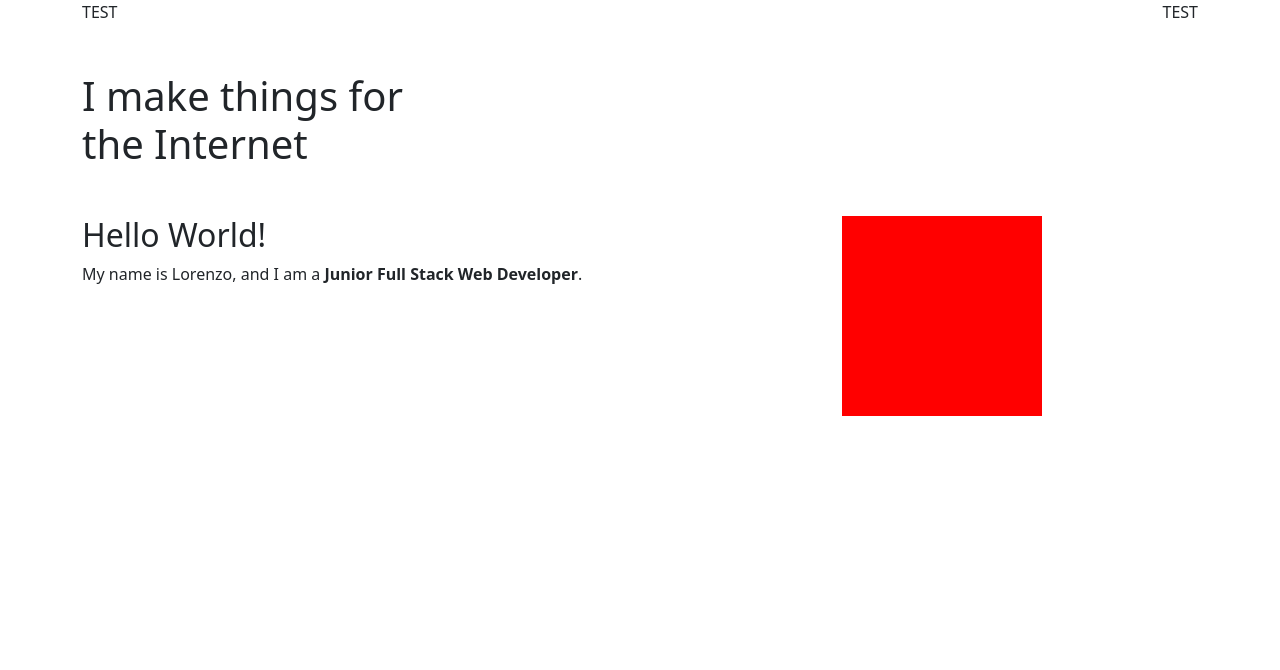
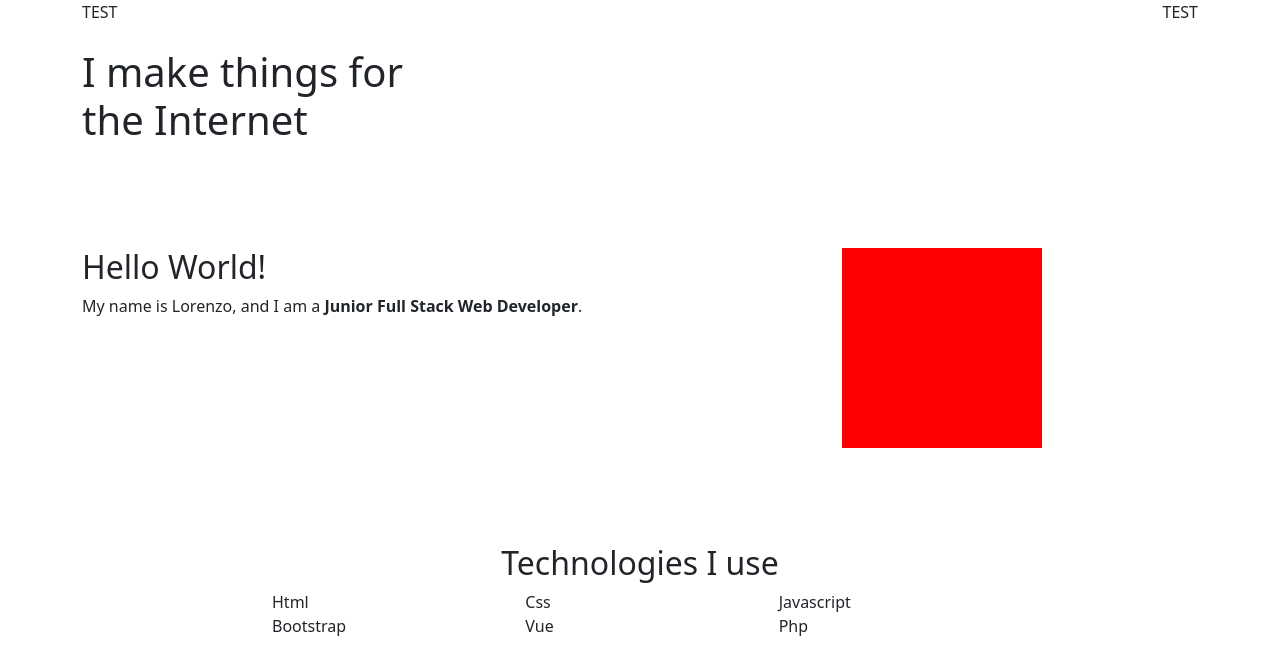
Before and after one commit to LorenzoNicco/LorenzoNicco.github.io, a Vue app: page / in a window 1280 px wide. Shown: the top 670 px of the page. Built offline with nearby package versions, Linux system fonts and the light colour scheme.

Commit message:
Add stackSection

```diff
--- a/src/components/AppHeader.vue
+++ b/src/components/AppHeader.vue
@@ -26,5 +26,9 @@
         background-color: rgba(255, 255, 255, 0.5);
         filter: blur(1);
         width: 100%;
+        position: fixed;
+        top: 0;
+        left: 0;
+        right: 0;
     }
 </style>
--- a/src/components/JumboSection.vue
+++ b/src/components/JumboSection.vue
@@ -8,7 +8,7 @@
     <!-- Jumbotron --------------------------------------------------------------------------->
     <section id="jumbotron" class="container">
         <div class="row">
-            <h1 class="col-4 my-5">
+            <h1 class="col-4 py-5">
                 I make things for the Internet
             </h1>
         </div>
--- a/src/components/PresentationSection.vue
+++ b/src/components/PresentationSection.vue
@@ -5,7 +5,7 @@
 </script>
 
 <template>
-    <section id="presentation" class="container">
+    <section id="presentation" class="container py-5">
         <div class="row">
             <div class="col-8">
                 <h2>Hello World!</h2>
--- /dev/null
+++ b/src/components/StackSection.vue
@@ -0,0 +1,33 @@
+<script>
+    export default {
+        name: "StackSection"
+    }
+</script>
+
+<template>
+    <section id="stack" class="container py-5">
+        <div class="row justify-content-center">
+            <h2 class="col-12 text-center">Technologies I use</h2>
+
+            <div class="col-8">
+                <div class="row flex-wrap">
+                    <div class="col-4">Html</div>
+
+                    <div class="col-4">Css</div>
+
+                    <div class="col-4">Javascript</div>
+
+                    <div class="col-4">Bootstrap</div>
+
+                    <div class="col-4">Vue</div>
+
+                    <div class="col-4">Php</div>
+                </div>
+            </div>
+        </div>
+    </section>
+</template>
+
+<style lang="scss" scoped>
+
+</style>
--- a/src/pages/AppHome.vue
+++ b/src/pages/AppHome.vue
@@ -1,12 +1,14 @@
 <script>
     import JumboSection from "../components/JumboSection.vue";
     import PresentationSection from "../components/PresentationSection.vue";
+    import StackSection from "../components/StackSection.vue";
 
     export default {
         name: "AppHome",
         components: {
             JumboSection,
-            PresentationSection
+            PresentationSection,
+            StackSection
         }
     }
 </script>
@@ -15,6 +17,8 @@
     <JumboSection />
 
     <PresentationSection />
+
+    <StackSection />
 </template>
 
 <style lang="scss" scoped>
```
